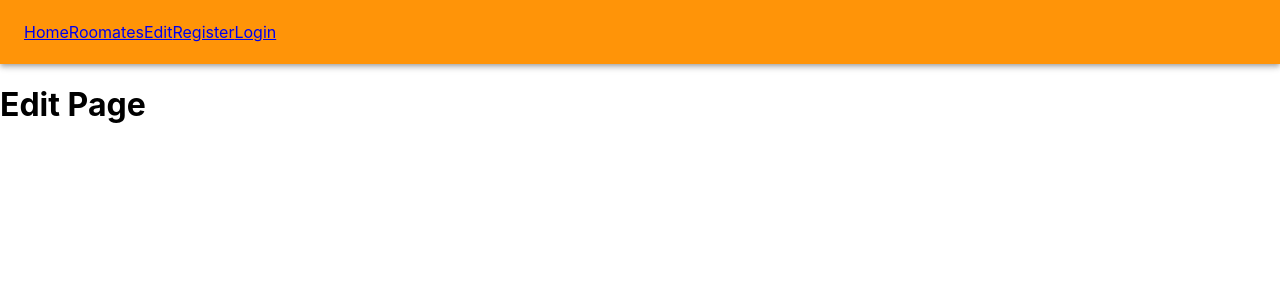
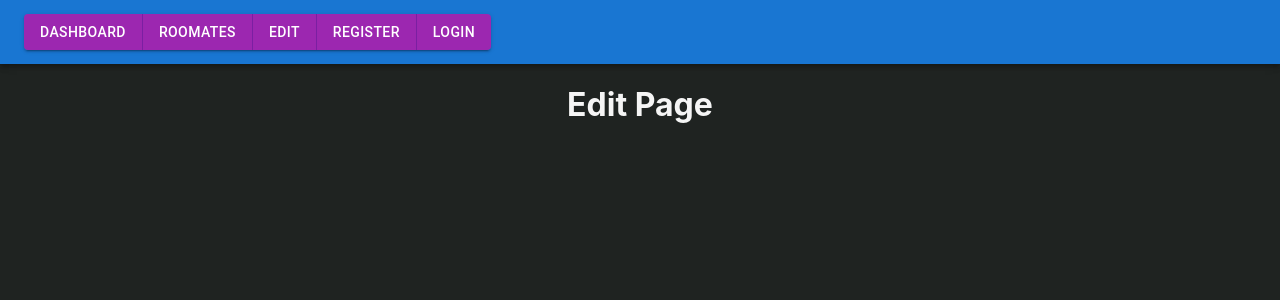
Before and after one commit to andrew-merz/Door-Tie-frontend, a React (Create React App) app: page /pages/Edit in a window 1280 px wide. Shown: the top 300 px of the page. Built offline with nearby package versions, Linux system fonts and the light colour scheme.

Commit message:
some material ui styling added

```diff
--- a/src/components/Nav.js
+++ b/src/components/Nav.js
@@ -1,28 +1,34 @@
 import { Link } from "react-router-dom";
-import "../nav.css";
+//import "../nav.css";
 import React from "react";
 import AppBar from "@mui/material/AppBar";
 import Toolbar from "@mui/material/Toolbar";
+import Button from "@mui/material/Button";
+import { ButtonGroup } from "@mui/material";
+
 function Nav(props) {
   return (
     <AppBar position="static">
       <nav className="nav">
         <Toolbar>
-          <Link to="/">
-            <div>Home</div>
-          </Link>
-          <Link to="/pages/Roomates">
-            <div>Roomates</div>
-          </Link>
-          <Link to="/pages/Edit">
-            <div>Edit</div>
-          </Link>
-          <Link to="/pages/Register">
-            <div>Register</div>
-          </Link>
-          <Link to="/pages/Login">
-            <div>Login</div>
-          </Link>
+          <ButtonGroup variant="contained" color="secondary">
+            <Button href="/pages/Dashboard">
+              <div>Dashboard</div>
+            </Button>
+            <Button href="/pages/Roomates">
+              <div>Roomates</div>
+            </Button>
+            <Button href="/pages/Edit">
+              <div>Edit</div>
+            </Button>
+
+            <Button href="/pages/Register">
+              <div>Register</div>
+            </Button>
+            <Button href="/pages/Login">
+              <div>Login</div>
+            </Button>
+          </ButtonGroup>
         </Toolbar>
       </nav>
     </AppBar>
--- a/src/index.css
+++ b/src/index.css
@@ -1,13 +1,16 @@
 body {
   margin: 0;
-  font-family: -apple-system, BlinkMacSystemFont, 'Segoe UI', 'Roboto', 'Oxygen',
-    'Ubuntu', 'Cantarell', 'Fira Sans', 'Droid Sans', 'Helvetica Neue',
+  font-family: -apple-system, BlinkMacSystemFont, "Segoe UI", "Roboto", "Oxygen",
+    "Ubuntu", "Cantarell", "Fira Sans", "Droid Sans", "Helvetica Neue",
     sans-serif;
   -webkit-font-smoothing: antialiased;
   -moz-osx-font-smoothing: grayscale;
+  text-align: center;
+  color: whitesmoke;
+  background-color: #1f2321;
 }
 
 code {
-  font-family: source-code-pro, Menlo, Monaco, Consolas, 'Courier New',
+  font-family: source-code-pro, Menlo, Monaco, Consolas, "Courier New",
     monospace;
 }
--- a/src/pages/Dashboard.js
+++ b/src/pages/Dashboard.js
@@ -18,6 +18,7 @@ const Dashboard = () => {
     const data = await req.json();
     if (data.status === "ok") {
       setStatus(data.status);
+      console.log(data.status);
     } else {
       alert(data.error);
     }
--- a/src/pages/Login.js
+++ b/src/pages/Login.js
@@ -1,6 +1,7 @@
 import { useState } from "react";
 import React from "react";
 import Nav from "../components/Nav";
+import { TextField } from "@mui/material";
 
 function Login() {
   const [email, setEmail] = useState("");
```
